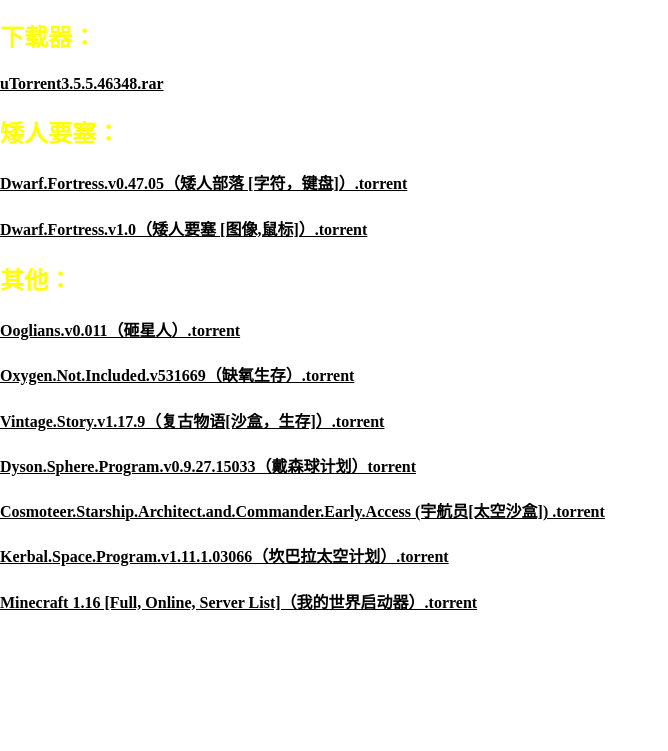
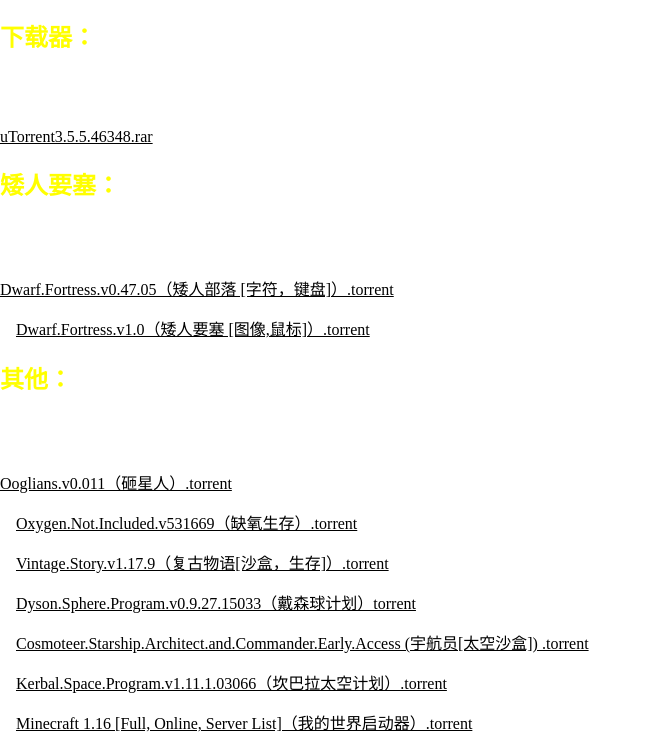
Before and after one commit to mynameiscab/mynameiscab.github.io, a plain HTML site: page download/download.html in a window 1280 px wide. Shown: the part 49-800 px from the top of the page, without its empty margins (0-668 px from the left). Drawn offline with nearby package versions, Linux system fonts and the light colour scheme.

Commit message:
Update download.html

```diff
--- a/download/download.html
+++ b/download/download.html
@@ -22,32 +22,21 @@
   <body>
     <h1 style="color:red">点击想下载.torrent文件即可下载<h1>
 
-	<!--  下载器  -->
-	<h2 style="color:yellow">下载器：<h2>
-	<h4><h4>
-	<a style="color:black" href="./BT/下载器/uTorrent3.5.5.46348.rar" download="uTorrent3.5.5.46348.rar">uTorrent3.5.5.46348.rar</a>
+    <!--  下载器  -->
+    <h2 style="color:yellow">下载器：<h2>
+    <p <h4 style="color:white">---</h4><a style="color:black" href="./BT/下载器/uTorrent3.5.5.46348.rar" download="uTorrent3.5.5.46348.rar">uTorrent3.5.5.46348.rar</a>
 
     <!--  矮人要塞  -->
     <h2 style="color:yellow">矮人要塞：<h2>
-	<h4><h4>
-    <a style="color:black" href="./BT/矮人要塞/Dwarf.Fortress.v0.47.05（矮人部落 [字符，键盘]）.torrent" download="Dwarf.Fortress.v0.47.05（矮人部落 [字符，键盘]）.torrent">Dwarf.Fortress.v0.47.05（矮人部落 [字符，键盘]）.torrent</a>
-    <h4><h4>
-	<a style="color:black" href="./BT/矮人要塞/Dwarf.Fortress.v1.0（矮人要塞 [图像,鼠标]）.torrent" download="Dwarf.Fortress.v1.0（矮人要塞 [图像,鼠标]）.torrent">Dwarf.Fortress.v1.0（矮人要塞 [图像,鼠标]）.torrent</a>
+    <p <h4 style="color:white">---</h4><a style="color:black" href="./BT/矮人要塞/Dwarf.Fortress.v0.47.05（矮人部落 [字符，键盘]）.torrent" download="Dwarf.Fortress.v0.47.05（矮人部落 [字符，键盘]）.torrent">Dwarf.Fortress.v0.47.05（矮人部落 [字符，键盘]）.torrent</a></p>
+    <p <h4 style="color:white">---</h4><a style="color:black" href="./BT/矮人要塞/Dwarf.Fortress.v1.0（矮人要塞 [图像,鼠标]）.torrent" download="Dwarf.Fortress.v1.0（矮人要塞 [图像,鼠标]）.torrent">Dwarf.Fortress.v1.0（矮人要塞 [图像,鼠标]）.torrent</a></p>
 
     <h2 style="color:yellow">其他：<h2>
-    <h4><h4>
-	<a style="color:black" href="./BT/Ooglians.v0.011（砸星人）.torrent" download="Ooglians.v0.011（砸星人）.torrent">Ooglians.v0.011（砸星人）.torrent</a>
-    <h4><h4>
-	<a style="color:black" href="./BT/Oxygen.Not.Included.v531669（缺氧生存）.torrent" download="Oxygen.Not.Included.v531669（缺氧生存）.torrent">Oxygen.Not.Included.v531669（缺氧生存）.torrent</a>
-    <h4><h4>
-	<a style="color:black" href="./BT/Vintage.Story.v1.17.9（复古物语[沙盒，生存]）.torrent" download="Vintage.Story.v1.17.9（复古物语[沙盒，生存]）.torrent">Vintage.Story.v1.17.9（复古物语[沙盒，生存]）.torrent</a>
-    <h4><h4>
-	<a style="color:black" href="./BT/Dyson.Sphere.Program.v0.9.27.15033（戴森球计划）.torrent" download="Dyson.Sphere.Program.v0.9.27.15033（戴森球计划）torrent">Dyson.Sphere.Program.v0.9.27.15033（戴森球计划）torrent</a>
-    <h4><h4>
-	<a style="color:black" href="./BT/Cosmoteer.Starship.Architect.and.Commander.Early.Access (宇航员[太空沙盒]) .torrent" download="Cosmoteer.Starship.Architect.and.Commander.Early.Access (宇航员[太空沙盒]) .torrent">Cosmoteer.Starship.Architect.and.Commander.Early.Access (宇航员[太空沙盒]) .torrent</a>
-    <h4><h4>
-	<a style="color:black" href="./BT/Kerbal.Space.Program.v1.11.1.03066（坎巴拉太空计划）.torrent" download="Kerbal.Space.Program.v1.11.1.03066（坎巴拉太空计划）.torrent">Kerbal.Space.Program.v1.11.1.03066（坎巴拉太空计划）.torrent</a>
-    <h4><h4>
-	<a style="color:black" href="./BT/Minecraft 1.16 [Full, Online, Server List]（我的世界启动器）.torrent" download="Minecraft 1.16 [Full, Online, Server List]（我的世界启动器）.torrent">Minecraft 1.16 [Full, Online, Server List]（我的世界启动器）.torrent</a>
+    <p <h4 style="color:white">---</h4><a style="color:black" href="./BT/Ooglians.v0.011（砸星人）.torrent" download="Ooglians.v0.011（砸星人）.torrent">Ooglians.v0.011（砸星人）.torrent</a>    <p <h4 style="color:white">---</h4><a style="color:black" href="./BT/Oxygen.Not.Included.v531669（缺氧生存）.torrent" download="Oxygen.Not.Included.v531669（缺氧生存）.torrent">Oxygen.Not.Included.v531669（缺氧生存）.torrent</a></p>
+    <p <h4 style="color:white">---</h4><a style="color:black" href="./BT/Vintage.Story.v1.17.9（复古物语[沙盒，生存]）.torrent" download="Vintage.Story.v1.17.9（复古物语[沙盒，生存]）.torrent">Vintage.Story.v1.17.9（复古物语[沙盒，生存]）.torrent</a></p>
+    <p <h4 style="color:white">---</h4><a style="color:black" href="./BT/Dyson.Sphere.Program.v0.9.27.15033（戴森球计划）.torrent" download="Dyson.Sphere.Program.v0.9.27.15033（戴森球计划）torrent">Dyson.Sphere.Program.v0.9.27.15033（戴森球计划）torrent</a></p>
+    <p <h4 style="color:white">---</h4><a style="color:black" href="./BT/Cosmoteer.Starship.Architect.and.Commander.Early.Access (宇航员[太空沙盒]) .torrent" download="Cosmoteer.Starship.Architect.and.Commander.Early.Access (宇航员[太空沙盒]) .torrent">Cosmoteer.Starship.Architect.and.Commander.Early.Access (宇航员[太空沙盒]) .torrent</a></p>
+    <p <h4 style="color:white">---</h4><a style="color:black" href="./BT/Kerbal.Space.Program.v1.11.1.03066（坎巴拉太空计划）.torrent" download="Kerbal.Space.Program.v1.11.1.03066（坎巴拉太空计划）.torrent">Kerbal.Space.Program.v1.11.1.03066（坎巴拉太空计划）.torrent</a></p>
+    <p <h4 style="color:white">---</h4><a style="color:black" href="./BT/Minecraft 1.16 [Full, Online, Server List]（我的世界启动器）.torrent" download="Minecraft 1.16 [Full, Online, Server List]（我的世界启动器）.torrent">Minecraft 1.16 [Full, Online, Server List]（我的世界启动器）.torrent</a></p>
   </body>
 </html>
```
